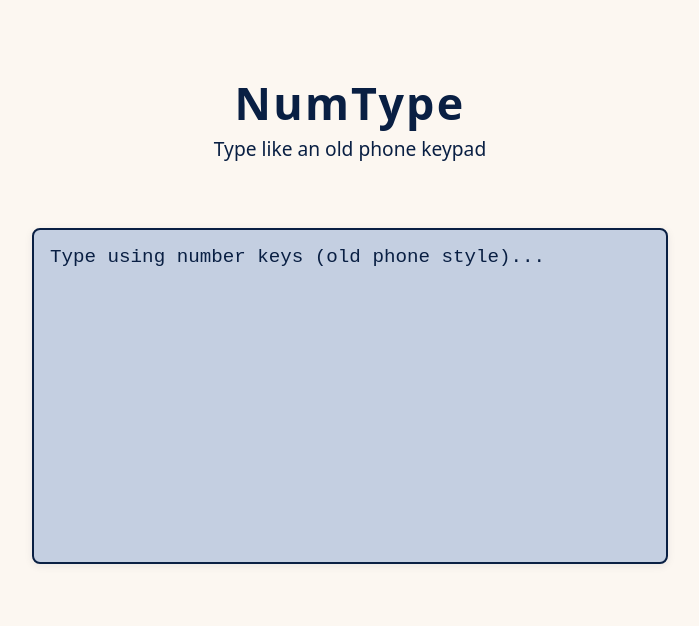
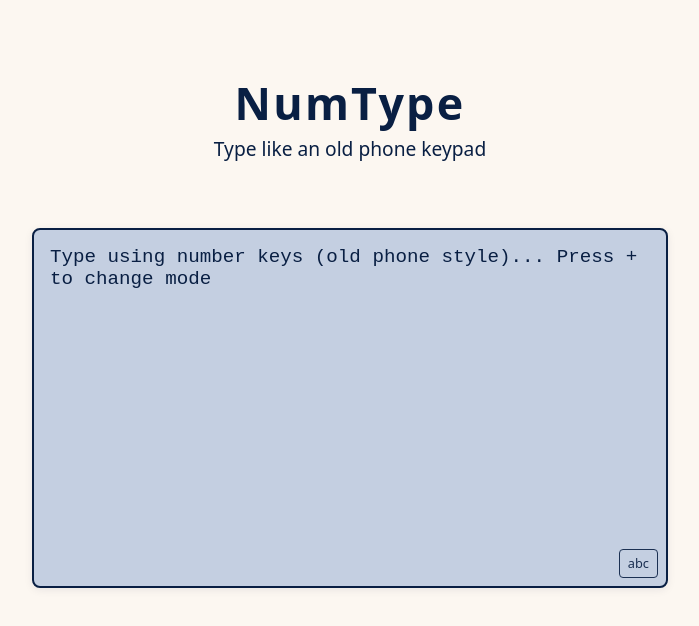
Before and after one commit to nikk-e/numtype, a React (Vite) app: page / in a window 1280 px wide. Shown: the top 626 px of the page, without its empty margins (290-989 px from the left). Built offline with nearby package versions, Linux system fonts and the light colour scheme.

Commit message:
Add capitalization via mode switch

```diff
--- a/src/TypingBox.css
+++ b/src/TypingBox.css
@@ -5,6 +5,7 @@
   flex-direction: column;
   align-items: center;
   margin-top: 2rem;
+  position: relative;
 }
 
 .typingbox-textarea {
@@ -12,6 +13,7 @@
   height: 300px;
   font-size: 1.2rem;
   padding: 1rem;
+  padding-bottom: 2.5rem;  /* Add extra padding at bottom to prevent text overlap with indicator */
   border-radius: 8px;
   border: 2px solid var(--border);
   background: var(--secondary-bg);
@@ -31,3 +33,17 @@
   color: var(--secondary-text);
   opacity: 1;
 }
+
+.mode-indicator {
+    position: absolute;
+    bottom: 10px;
+    right: 10px;
+    padding: 4px 8px;
+    background-color: var(--secondary-bg);
+    border-radius: 4px;
+    font-size: 0.8rem;
+    color: var(--secondary-text);
+    border: 1px solid var(--border);
+    z-index: 1;
+    opacity: 0.9;
+}
--- a/src/TypingBox.tsx
+++ b/src/TypingBox.tsx
@@ -1,7 +1,7 @@
-
 import React, { useState } from 'react';
 import './TypingBox.css';
 
+type WritingMode = 'abc' | 'ABC';
 
 const phoneMap: { [key: string]: string[] } = {
 	'7': ['.', ',', '?', '!', '\'', '\"', '-', '(', ')', '@', '/', ':', '1'],
@@ -21,10 +21,26 @@ const TypingBox: React.FC = () => {
 	const [lastKey, setLastKey] = useState<string | null>(null);
 	const [pressCount, setPressCount] = useState(0);
 	const [lastPressTime, setLastPressTime] = useState<number>(0);
+	const [writingMode, setWritingMode] = useState<WritingMode>('abc');
+
+	const handleModeSwitch = () => {
+		setWritingMode(current => current === 'abc' ? 'ABC' : 'abc');
+	};
+
+	const formatText = (char: string): string => {
+		return writingMode === 'ABC' ? char.toUpperCase() : char.toLowerCase();
+	};
 
 	const handleKeyDown = (e: React.KeyboardEvent<HTMLTextAreaElement>) => {
 		const now = Date.now();
 		const key = e.key;
+
+		if (key === '+') {
+			e.preventDefault();
+			setWritingMode(current => current === 'abc' ? 'ABC' : 'abc');
+			return;
+		}
+
 		if (key === 'Backspace') {
 			e.preventDefault();
 			setText(text.slice(0, -1));
@@ -43,13 +59,15 @@ const TypingBox: React.FC = () => {
 		if (key === lastKey && now - lastPressTime < 1000) {
 			setPressCount((prev) => {
 				const letters = phoneMap[key];
-					newText = newText.slice(0, -1) + letters[(prev + 1) % letters.length];
+				const formattedChar = formatText(letters[(prev + 1) % letters.length]);
+				newText = newText.slice(0, -1) + formattedChar;
 				setText(newText);
 				return (prev + 1) % letters.length;
 			});
 		} else {
 			setPressCount(0);
-				newText = newText + phoneMap[key][0];
+			const formattedChar = formatText(phoneMap[key][0]);
+			newText = newText + formattedChar;
 			setText(newText);
 		}
 		setLastKey(key);
@@ -58,11 +76,14 @@ const TypingBox: React.FC = () => {
 
 	return (
 		<div className="typingbox-container">
+			<div className="mode-indicator">
+				{writingMode}
+			</div>
 			<textarea
 				value={text}
 				onKeyDown={handleKeyDown}
 				className="typingbox-textarea"
-				placeholder="Type using number keys (old phone style)..."
+				placeholder="Type using number keys (old phone style)... Press + to change mode"
 				readOnly={false}
 			/>
 		</div>
```
Lines whose indentation alone changed are shown as unchanged.
